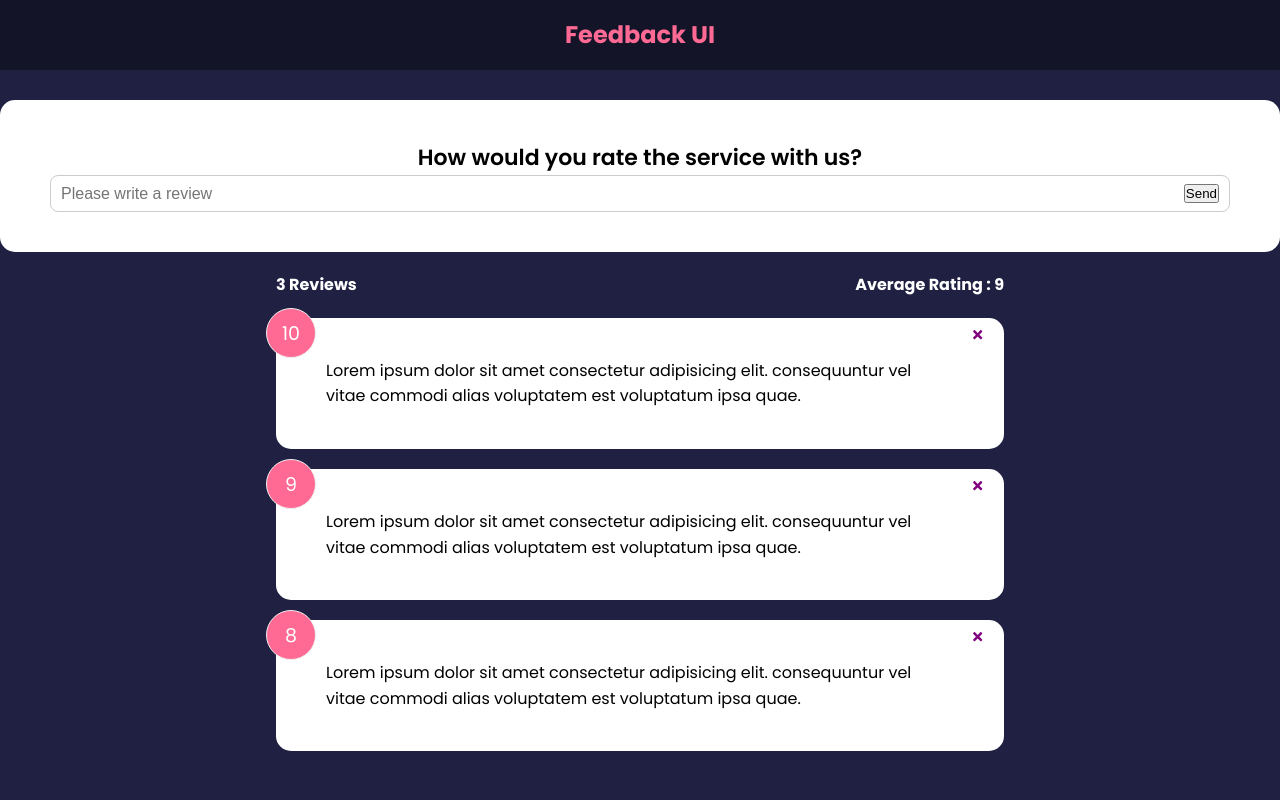
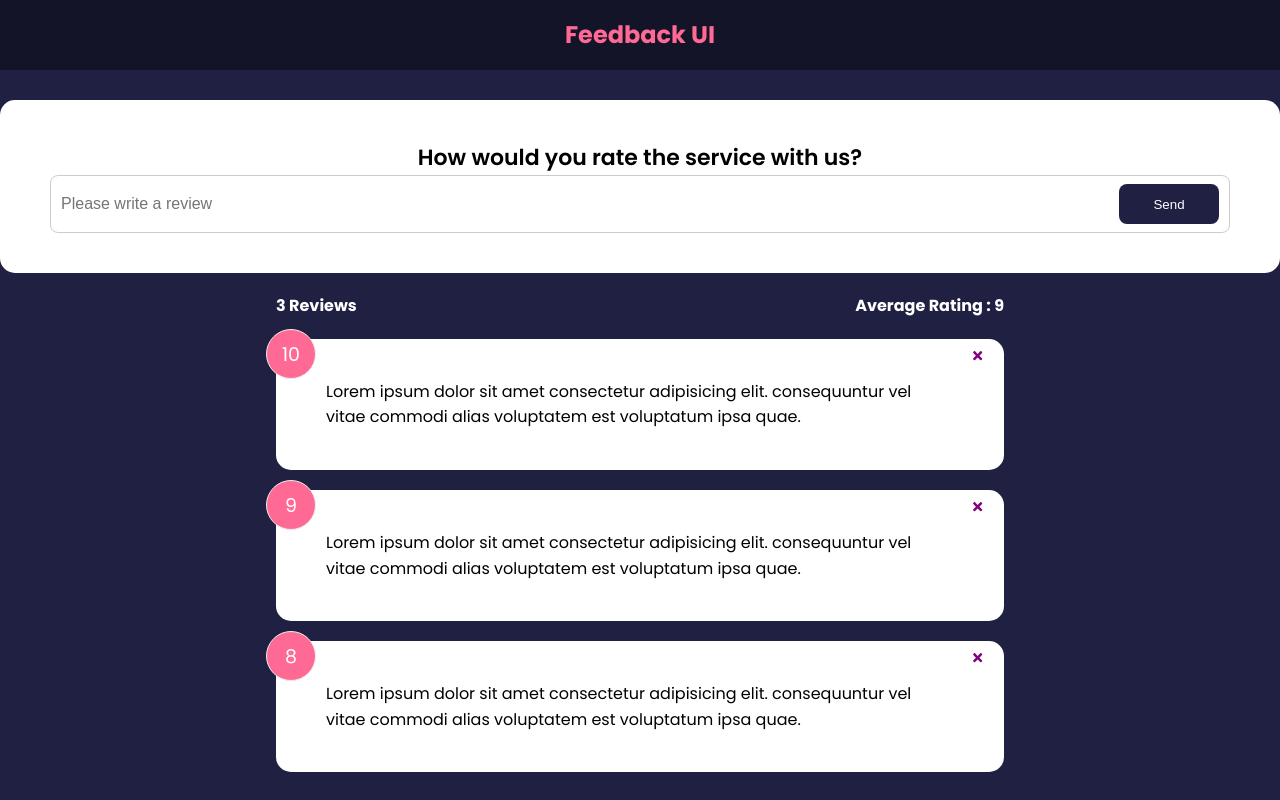
Before and after one commit to DhanushUpadya/Feedback-App, a React (Create React App) app: page / in a window 1280 px wide. Built offline with nearby package versions, Linux system fonts and the light colour scheme.

Commit message:
Added Custom Button Component

```diff
--- a/src/components/FeedbackForm.jsx
+++ b/src/components/FeedbackForm.jsx
@@ -1,5 +1,6 @@
 import React from 'react'
 import { useState } from 'react'
+import Button from './shared/Button'
 import Card from './shared/Card'
 
 function FeedbackForm() {
@@ -17,7 +18,9 @@
         {/* Rating select component */}
         <div className="input-group">
           <input type="text" onChange={handleOnChange} placeholder='Please write a review'  value={text} />
-          <button type="submit">Send</button>
+          <Button type="submit">
+            Send
+            </Button>
         </div>
       </form>
     </Card>
--- /dev/null
+++ b/src/components/shared/Button.jsx
@@ -0,0 +1,27 @@
+import React from 'react'
+import PropTypes from 'prop-types'
+
+
+function Button({ children, version, type, isDisabled}) {
+  return (
+    <button type={type} disabled={isDisabled} className={`btn btn-${version}`}>
+      {children}
+    </button>
+  )
+}
+
+Button.defaultProps ={
+    version:'primary',
+    type:'button',
+    isDisabled:false
+
+}
+
+Button.propTypes ={
+    children: PropTypes.node.isRequired,
+    version: PropTypes.string,
+    type: PropTypes.string,
+    isDisabled: PropTypes.bool,
+}
+
+export default Button
```
